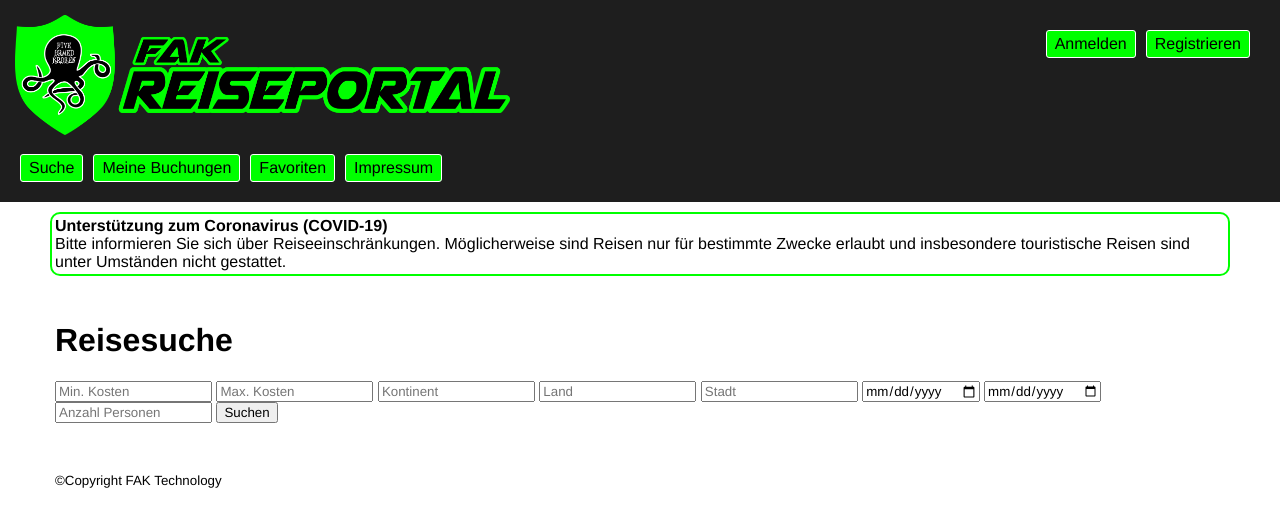
After one commit to Ayoko93/swt2, a Spring app: template src/main/resources/templates/search.html in a window 1280 px wide. The commit adds this page. Shown: the top 527 px of the page. Run offline with Thymeleaf, Linux system fonts and the light colour scheme; the template is opened without the code that fills it, so the values that code supplies are empty.

Commit message:
update search page

```diff
--- a/src/main/resources/static/css/style_holiday_card.css
+++ b/src/main/resources/static/css/style_holiday_card.css
@@ -9,10 +9,12 @@
     "img . name  name   price"
     "img . desc  desc   desc"
     "img . from  until  details";
-  border: 1px solid gray;
+  /*border: 1px solid gray;*/
+  box-shadow: 0 0 20px 0 rgba(0, 0, 0, 0.2), 0 5px 5px 0 rgba(0, 0, 0, 0.24);
   border-radius: 10px;
-  background-color:#f2f2f2;
+  /*background-color:#f2f2f2;*/
   padding: 10px;
+  margin-bottom: 30px;
 }
 
 .holiday-card img {
--- a/src/main/resources/templates/registration.html
+++ b/src/main/resources/templates/registration.html
@@ -27,7 +27,7 @@
 
         <div id="logo">
           <a href="index.html">
-            <img src="../img/titel.png" height="120" alt="Titelbild" />
+            <img src="../static/img/titel.png" height="120" alt="Titelbild" />
           </a>
           <br />
         </div>
--- /dev/null
+++ b/src/main/resources/templates/search.html
@@ -0,0 +1,93 @@
+<!DOCTYPE html>
+<html xmlns:th="http://thymeleaf.org">
+  <head>
+    <meta charset="utf-8" />
+    <meta name="viewport" content="width=device-width, initial-scale=1.0" />
+    <title>FAK Reiseportal</title>
+    <link
+      rel="stylesheet"
+      type="text/css"
+      href="../static/css/style_index.css"
+      th:href="@{/css/style_index.css}"
+    />
+    <link
+      rel="stylesheet"
+      type="text/css"
+      href="../static/css/style_search.css"
+      th:href="@{/css/style_holiday_card.css}"
+    />
+  </head>
+
+  <body>
+    <header>
+      <div id="header">
+        <nav id="login">
+          <a href="login.html">Anmelden</a>
+          <a href="registration.html">Registrieren</a>
+        </nav>
+
+        <div id="logo">
+          <a href="index.html">
+            <img
+              src="../static/img/titel.png"
+              th:src="@{/img/titel.png}"
+              height="120"
+              alt="Titelbild"
+            />
+          </a>
+          <br />
+        </div>
+
+        <nav id="menu">
+          <a href="index.html">Suche</a>
+          <a href="holidays.html">Meine Buchungen</a>
+          <a href="index.html">Favoriten</a>
+          <a href="impressum.html">Impressum</a>
+        </nav>
+      </div>
+    </header>
+
+    <div id="centerdesign">
+      <aside id="zusatzinformationen">
+        <h4>Unterstützung zum Coronavirus (COVID-19)</h4>
+
+        Bitte informieren Sie sich über Reiseeinschränkungen. Möglicherweise
+        sind Reisen nur für bestimmte Zwecke erlaubt und insbesondere
+        touristische Reisen sind unter Umständen nicht gestattet.
+      </aside>
+
+      <main>
+
+        <h1>Reisesuche</h1>
+
+        <div class="form">
+
+          <form class="search-form">
+            <input type="number" id="search_min_cost" placeholder="Min. Kosten" />
+            <input type="number" id="search_max_cost" placeholder="Max. Kosten" />
+
+            <input type="text" id="search_continent" placeholder="Kontinent" />
+            <input type="text" id="search_country" placeholder="Land" />
+            <input type="text" id="search_city" placeholder="Stadt" />
+
+            <input type="date" id="search_start_date" placeholder="Start Datum" />
+            <input type="date" id="search_end_date"placeholder="End Datum" />
+            <input type="number" id="search_person" placeholder="Anzahl Personen" />
+
+            <button id="search_start">Suchen</button>
+          </form>
+        </div>
+
+
+
+
+
+      </main>
+
+      <footer>
+        <br />
+        <small>&copy;Copyright FAK Technology</small>
+      </footer>
+    </div>
+  </body>
+</html>
```
Also changed, not shown: src/main/resources/static/css/style_search.css (+75 -19 lines), src/main/resources/templates/holiday-detail.html (+4 -4 lines), src/main/resources/templates/index.html (+26 -1 lines).
